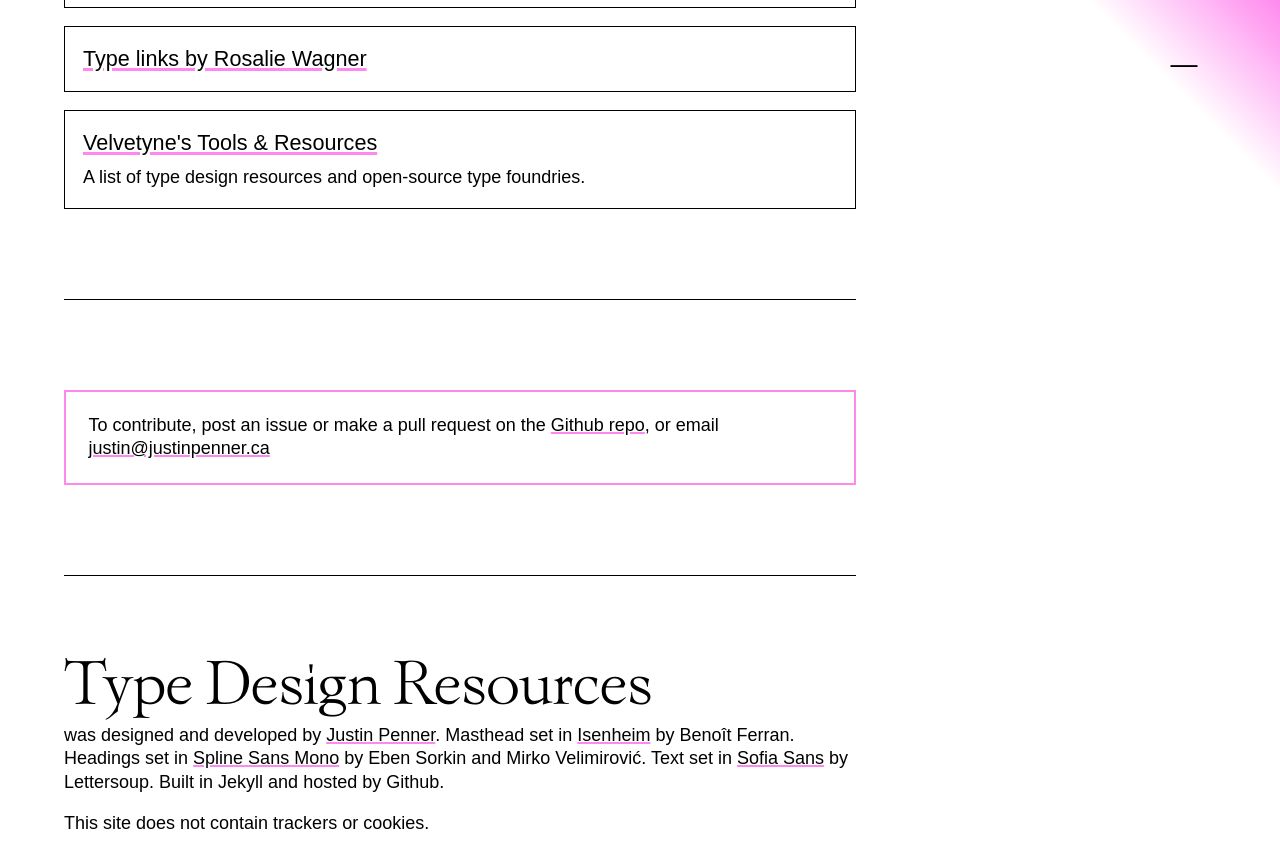
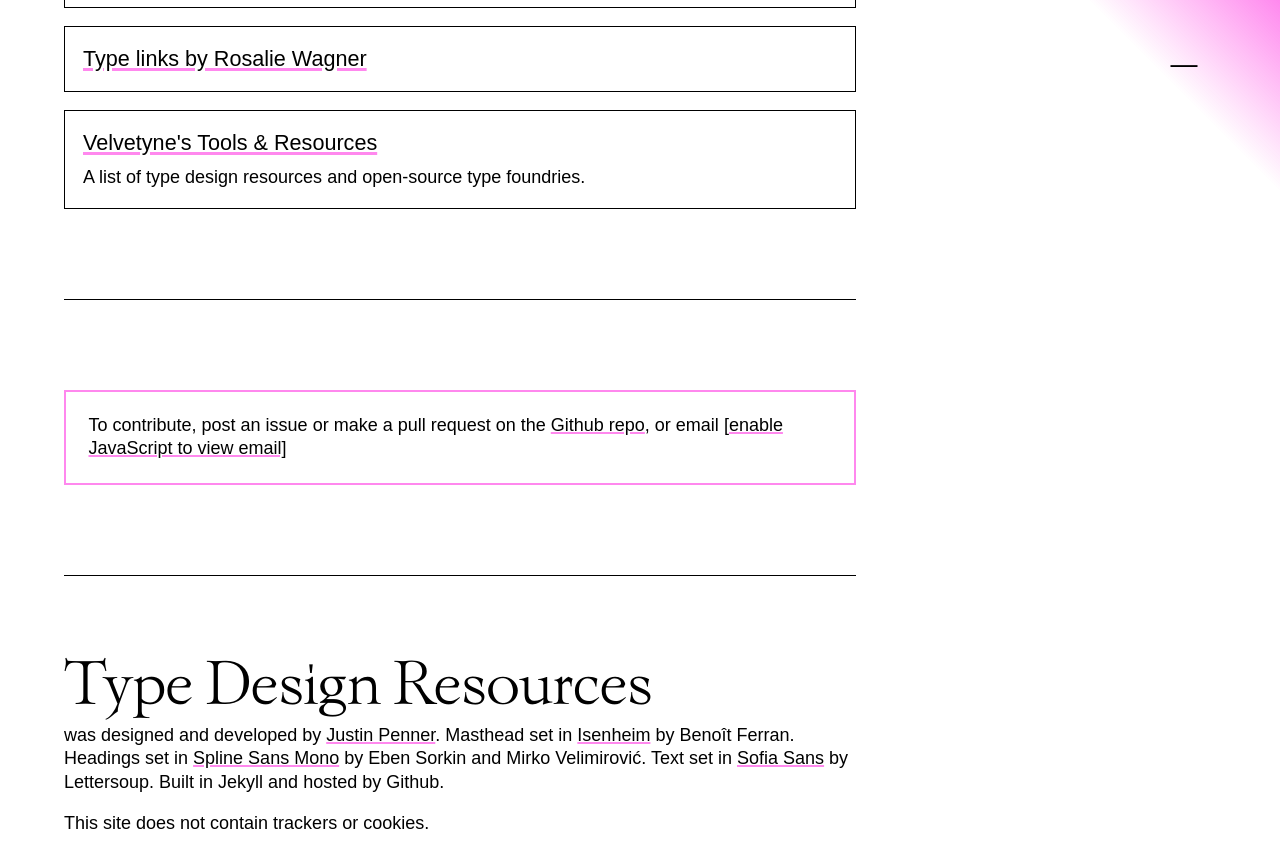
Before and after one commit to justinpenner/type-design-resources, a Jekyll site: the page built from index.md, in a window 1280 px wide and 900 px high, scrolled down 42704 px. Shown: the top 868 px of the window. Built offline with Jekyll 4.4.1, drawn with Linux system fonts in a browser that asks for light colours; some web fonts are replaced.

Commit message:
Email masked

```diff
--- a/_layouts/default.html
+++ b/_layouts/default.html
@@ -76,7 +76,18 @@
 
       <section class="intro">
 
-        <p>To contribute, post an issue or make a pull request on the <a href="https://github.com/justinpenner/type-design-resources">Github repo</a>, or email <a href="mailto:justin@justinpenner.ca">justin@justinpenner.ca</a></p>
+        <p>To contribute, post an issue or make a pull request on the <a href="https://github.com/justinpenner/type-design-resources">Github repo</a>, or email <a href="#" class="email">[enable JavaScript to view email]</a></p>
+        <script>
+          document.querySelectorAll("a.email").forEach(el=>{
+            el.href = "mailto:";
+            el.href += "justin";
+            el.href += "\x40";
+            el.href += "justinpenner.ca";
+            el.innerHTML = "justin";
+            el.innerHTML += "\x40";
+            el.innerHTML += "justinpenner.ca";
+          });
+        </script>
 
       </section>
 
@@ -145,7 +156,7 @@
 
         <section class="intro">
 
-          <p>To contribute, post an issue or make a pull request on the <a href="https://github.com/justinpenner/type-design-resources">Github repo</a>, or email <a href="mailto:justin@justinpenner.ca">justin@justinpenner.ca</a></p>
+          <p>To contribute, post an issue or make a pull request on the <a href="https://github.com/justinpenner/type-design-resources">Github repo</a>, or email <a href="#" class="email">[enable JavaScript to view email]</a></p>
 
         </section>
 
```
